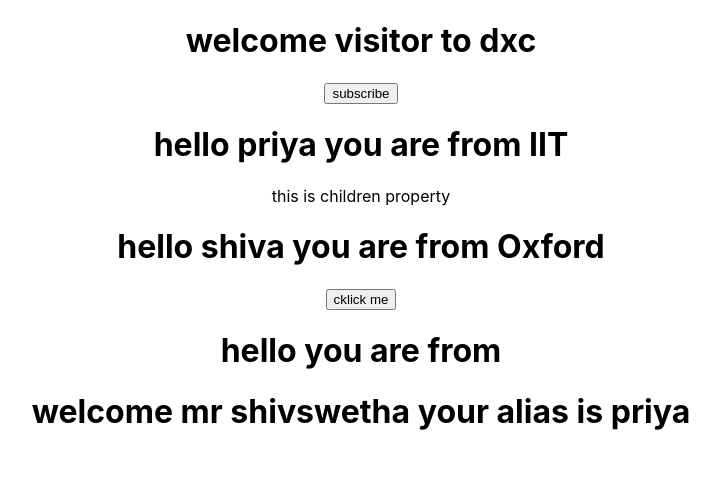
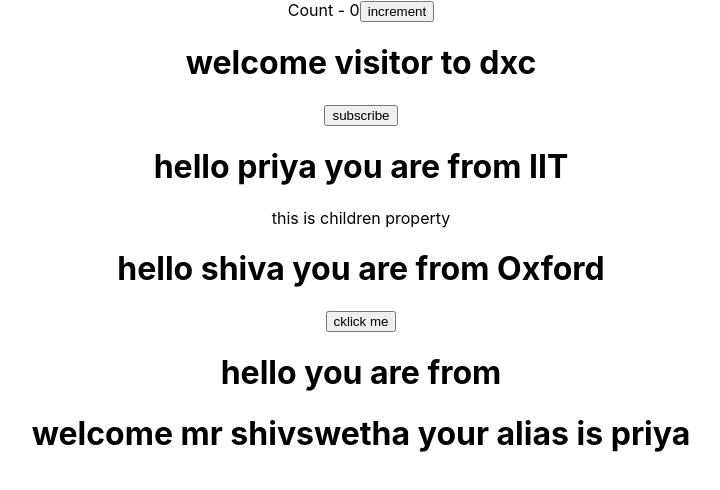
Before and after one commit to sivapriya1625/web-work-space, a React (Create React App) app in the folder dxcReact/dxcreactapp/: page / in a window 1280 px wide. Shown: the top 490 px of the page, without its empty margins (279-999 px from the left). Built offline with nearby package versions, Linux system fonts and the light colour scheme.

Commit message:
counter increment button click

```diff
--- a/dxcReact/dxcreactapp/src/App.js
+++ b/dxcReact/dxcreactapp/src/App.js
@@ -3,23 +3,27 @@
 import Greet from './components/Greet'
 import Welcome from './components/welcome'
 import Message from './components/Message';
+import Counter from './components/Counter';
 
 
 function App() {
   return (
     <div className="App">
-      <Message/>
 
 
-    <Greet name = "priya" college = "IIT">
-     <p>this is children property </p>
-    </Greet>
-    <Greet name = "shiva" college = "Oxford">
-      <button>cklick me</button>
-    </Greet>
-    <Greet/>
+      <Counter />
 
-     <Welcome name = "shivswetha" alias = "priya"/>
+      <Message />
+
+      <Greet name="priya" college="IIT">
+        <p>this is children property </p>
+      </Greet>
+      <Greet name="shiva" college="Oxford">
+        <button>cklick me</button>
+      </Greet>
+      <Greet />
+
+      <Welcome name="shivswetha" alias="priya" />
 
     </div>
   );
--- /dev/null
+++ b/dxcReact/dxcreactapp/src/components/Counter.js
@@ -0,0 +1,32 @@
+import React, { Component } from 'react'
+
+export class Counter extends Component {
+
+    constructor(props) {
+        super(props)
+
+        this.state = {
+            count: 0
+        }
+    }
+
+    increase() {
+        this.setState({
+            count: this.state.count + 1
+
+        })   // it will re render the component
+        console.log(this.state.count)
+    }
+
+    render() {
+        return (
+            <div>
+                Count - {this.state.count}
+                <button onClick={() => this.increase()}>increment</button>
+
+            </div>
+        )
+    }
+}
+
+export default Counter
```
